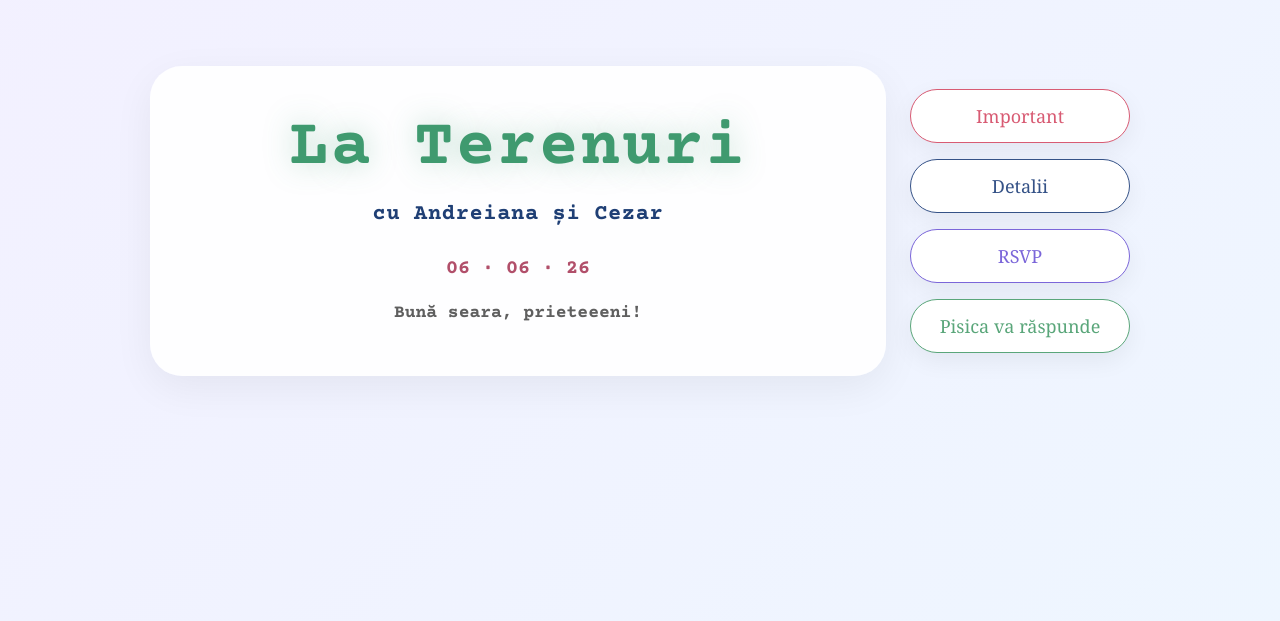
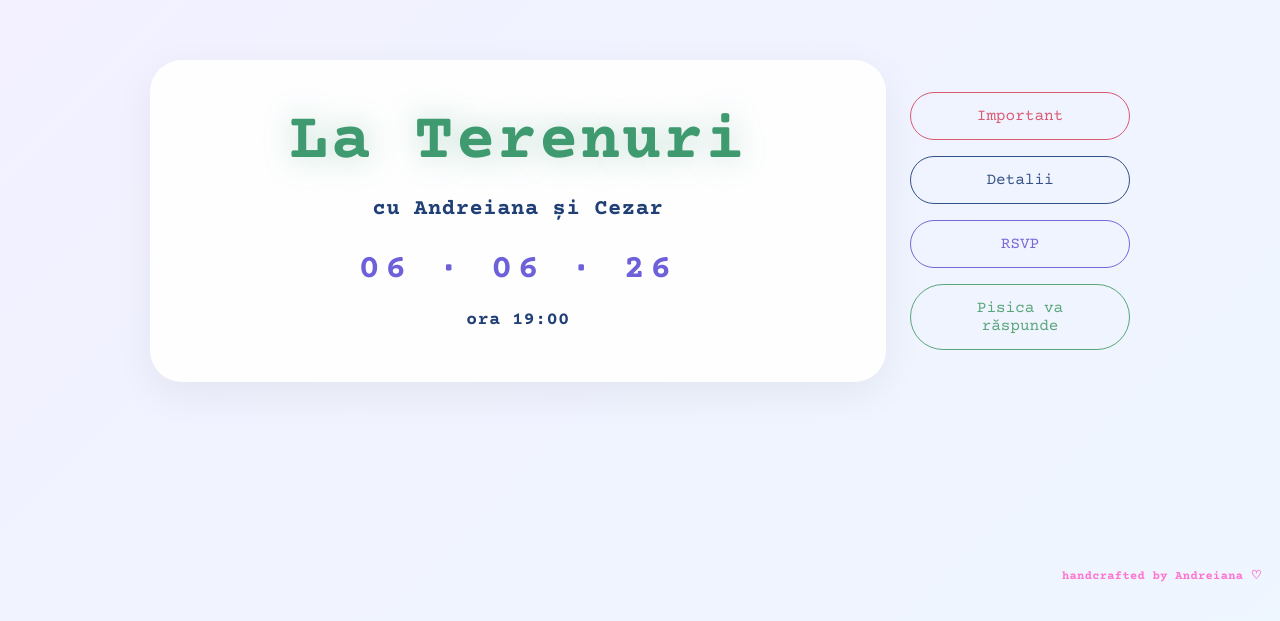
Before and after one commit to andreiana007/wed-invitation, a Next.js app: page / in a window 1280 px wide. Shown: the part 203-824 px from the top of the page. Built offline with nearby package versions, Linux system fonts and the light colour scheme.

Commit message:
Update page.js

```diff
--- a/app/page.js
+++ b/app/page.js
@@ -1,8 +1,26 @@
 import Link from "next/link";
+import { Courier_Prime } from "next/font/google";
+
+const courier = Courier_Prime({
+  subsets: ["latin"],
+  weight: ["400", "700"],
+});
 
 export default function Page() {
+  const buttonStyle = {
+    width: "220px",
+    padding: "14px 24px",
+    borderRadius: "999px",
+    background: "transparent",
+    cursor: "pointer",
+    fontFamily: "inherit",
+    fontSize: "16px",
+    boxShadow: "none",
+  };
+
   return (
     <div
+      className={courier.className}
       style={{
         minHeight: "100vh",
         background: "transparent",
@@ -65,10 +83,12 @@ export default function Page() {
 
           <div
             style={{
-              fontSize: "clamp(16px, 3vw, 20px)",
-              color: "#b14f6a",
+              fontSize: "clamp(24px, 5vw, 34px)",
               marginBottom: "14px",
-              lineHeight: 1.5,
+              color: "#6d60d9",
+              fontWeight: 700,
+              letterSpacing: "0.18em",
+              lineHeight: 1.3,
             }}
           >
             06 · 06 · 26
@@ -76,12 +96,14 @@ export default function Page() {
 
           <div
             style={{
-              fontSize: "clamp(15px, 3vw, 18px)",
-              color: "#5f5f5f",
-              lineHeight: 1.7,
+              fontSize: "clamp(16px, 3vw, 18px)",
+              color: "#1f3f75",
+              fontWeight: 600,
+              letterSpacing: "0.04em",
+              lineHeight: 1.5,
             }}
           >
-            Bună seara, prieteeeni!
+            ora 19:00
           </div>
         </div>
 
@@ -97,16 +119,9 @@ export default function Page() {
           <Link href="/important" style={{ textDecoration: "none", width: "100%" }}>
             <button
               style={{
-                width: "220px",
-                padding: "14px 24px",
-                borderRadius: "999px",
+                ...buttonStyle,
                 border: "1.5px solid #d85b73",
-                background: "white",
                 color: "#d85b73",
-                cursor: "pointer",
-                fontFamily: "Georgia, serif",
-                fontSize: "18px",
-                boxShadow: "0 8px 24px rgba(0,0,0,0.06)",
               }}
             >
               Important
@@ -116,16 +131,9 @@ export default function Page() {
           <Link href="/detalii" style={{ textDecoration: "none", width: "100%" }}>
             <button
               style={{
-                width: "220px",
-                padding: "14px 24px",
-                borderRadius: "999px",
+                ...buttonStyle,
                 border: "1.5px solid #355287",
-                background: "white",
                 color: "#355287",
-                cursor: "pointer",
-                fontFamily: "Georgia, serif",
-                fontSize: "18px",
-                boxShadow: "0 8px 24px rgba(0,0,0,0.06)",
               }}
             >
               Detalii
@@ -135,16 +143,9 @@ export default function Page() {
           <Link href="/rsvp" style={{ textDecoration: "none", width: "100%" }}>
             <button
               style={{
-                width: "220px",
-                padding: "14px 24px",
-                borderRadius: "999px",
+                ...buttonStyle,
                 border: "1.5px solid #7b66d9",
-                background: "white",
                 color: "#7b66d9",
-                cursor: "pointer",
-                fontFamily: "Georgia, serif",
-                fontSize: "18px",
-                boxShadow: "0 8px 24px rgba(0,0,0,0.06)",
               }}
             >
               RSVP
@@ -154,16 +155,9 @@ export default function Page() {
           <Link href="/pisica" style={{ textDecoration: "none", width: "100%" }}>
             <button
               style={{
-                width: "220px",
-                padding: "14px 24px",
-                borderRadius: "999px",
+                ...buttonStyle,
                 border: "1.5px solid #5aa67a",
-                background: "white",
                 color: "#5aa67a",
-                cursor: "pointer",
-                fontFamily: "Georgia, serif",
-                fontSize: "18px",
-                boxShadow: "0 8px 24px rgba(0,0,0,0.06)",
               }}
             >
               Pisica va răspunde
@@ -171,6 +165,19 @@ export default function Page() {
           </Link>
         </div>
       </div>
+
+      <div
+        style={{
+          position: "fixed",
+          right: "18px",
+          bottom: "14px",
+          fontSize: "12px",
+          color: "#ff74cf",
+          letterSpacing: "0.03em",
+        }}
+      >
+        handcrafted by Andreiana ♡
+      </div>
     </div>
   );
 }
```
